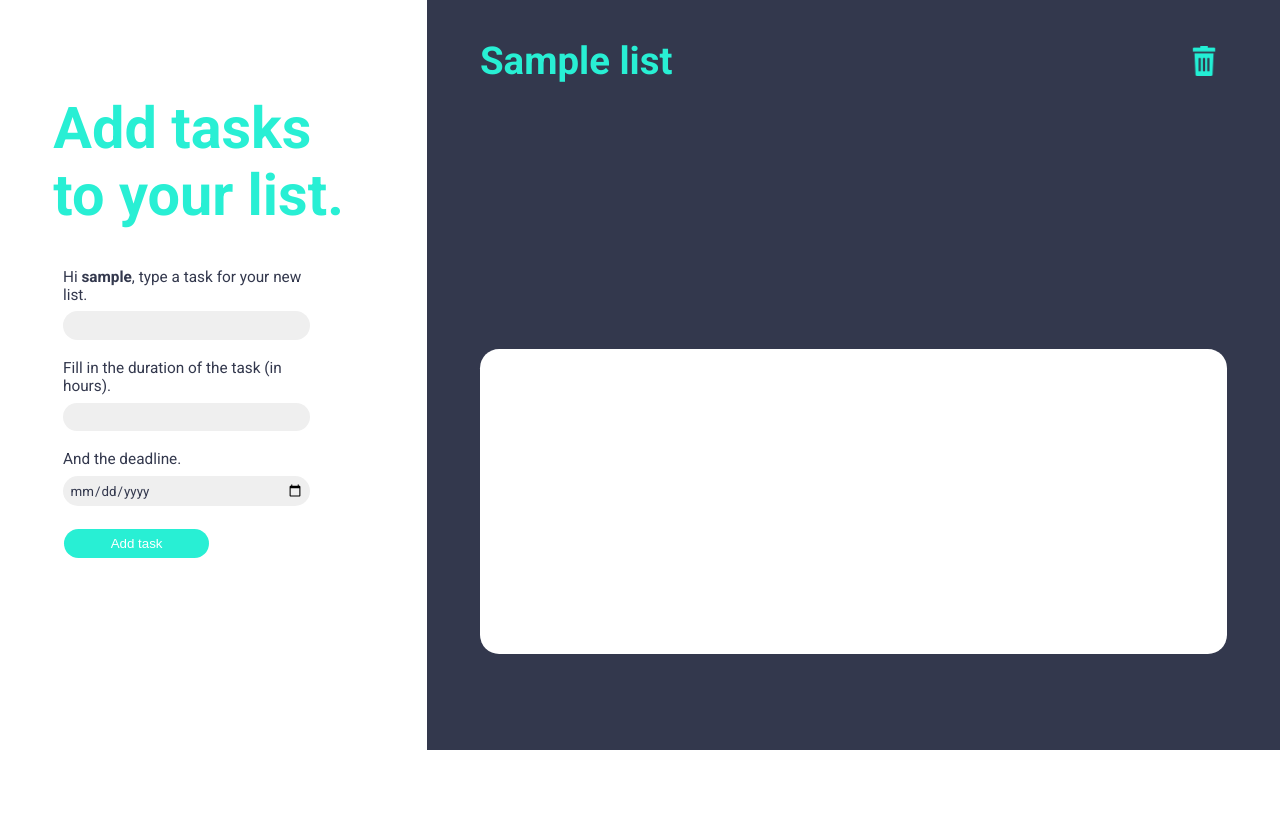
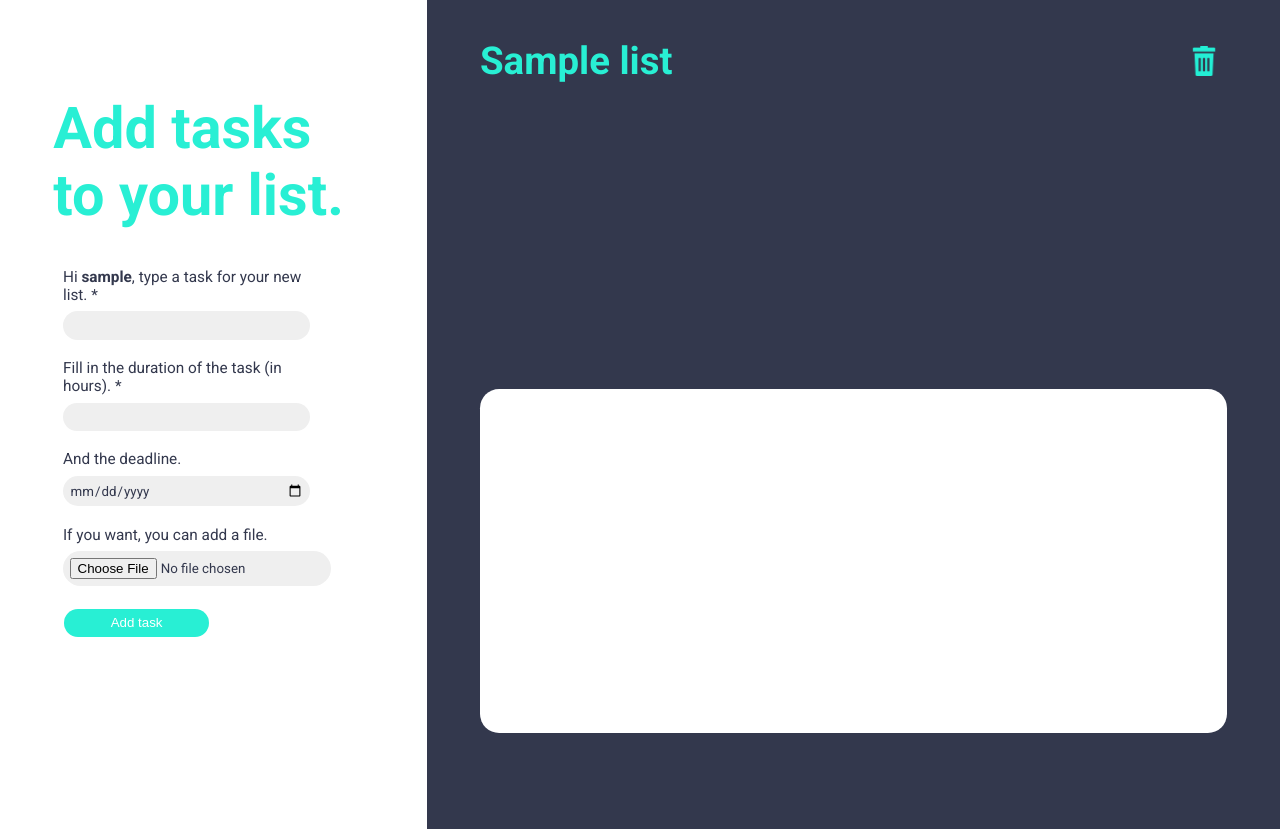
Before and after one commit to Florian962/nextask, a PHP site: page /nextask/php/list.php?list_id=1 in a window 1280 px wide. Shown: the part 87-916 px from the top of the page. Before the commit the page ends 837 px from the top, so only its background shows below. Run offline with PHP 8.4, Linux system fonts and the light colour scheme; the visitor is signed in with stand-in values (Sample User, id 1); tables that the repository leaves empty or names only in its code hold one stand-in row (values such as "Sample post").

Commit message:
Put img link in db en store img on pc

```diff
--- a/core/classes/comment.php
+++ b/core/classes/comment.php
@@ -30,6 +30,12 @@
                 echo '
                         <a href="#" class="task__block--status" data-task="'.$task->task_id.'">'.$task->taskStatus.'</a>
                         <a href="list.php?list_id='.$task->list_id.'" class="task__delete" data-task="'.$task->task_id.'"><img src="'.BASE_URL.'assets/images/bin.png" alt="bin" class="taskbin"></a>
+                        ';
+                        if(!empty($task->taskImage)) {
+                            echo '<img src="'.$task->taskImage.'" alt""></img>';
+                        }
+                echo '
+
                     </div>
                 ';
             }
--- a/core/classes/task.php
+++ b/core/classes/task.php
@@ -79,5 +79,32 @@
                 $stmt->execute();
            /* }*/
         }
+
+        public function uploadImage($file) {
+            $filename  = basename($file['name']);
+            $fileTmp   = $file['tmp_name'];
+            $fileSize  = $file['size'];
+            $fileError = $file['error'];
+
+            $ext       = explode('.', $filename);
+            $ext       = strtolower(end($ext));
+            $allowed_ext = array('jpg', 'jpg', 'pdf');
+
+            if(in_array($allowed_ext) === true) {
+                if($fileError === 0) {
+                    if($fileSize <= 209272152) {
+                        $fileRoot = '../users/' . $filename;
+                        move_uploaded_file($fileTmp, $fileRoot);
+                        return $fileRoot;
+                    }
+                    else {
+                        $GLOBALS['imageError'] = "The filesize is too big.";
+                    }
+                }
+            }
+            else {
+                $GLOBALS['imageError'] = "The extension is not allowed.";
+            }
+        }
     }
 ?>
--- a/php/list.php
+++ b/php/list.php
@@ -16,34 +16,46 @@
 
     if(isset($_POST['addtask'])) {
         $task = $getFromU->checkInput($_POST['tasktask']);
+        $taskImage = '';
         $task = ucfirst($task);
 
         $duration = $getFromU->checkInput($_POST['taskduration']);
         $deadline = $getFromU->checkInput($_POST['taskdeadline']);
+        //$taskImage    = $getFromU->checkInput($_POST['taskImage']);
         //var_dump($deadline);
-
+        //var_dump($getFromT->uploadImage($_FILES['taskImage']));
 
         if(!empty($task) AND !empty($duration)) {
             if(strlen($task) > 40) {
                 $taskerror = "The task is too long.";
             }
+
             else if(!empty($deadline)) {
                 if( strtotime($deadline) < time() ) {
                     $taskerror = "Fill in a deadline that's in the future!";
                 }
+
                 else {
-                    $getFromL->create('tasks', array('task' => $task, 'duration' => $duration , 'deadline' => $deadline, 'taskIn' => $list_id,'taskStatus' => 'TO DO','taskActive' => 1));
+                    if(!empty($_FILES['taskImage']['name'][0])) {
+                        $taskImage = $getFromT->uploadImage($_FILES['taskImage']);
+                    }
+                    $getFromL->create('tasks', array('task' => $task, 'duration' => $duration , 'deadline' => $deadline, `taskImage` => $taskImage,'taskIn' => $list_id,'taskStatus' => 'TO DO','taskActive' => 1));
                 }
             }
             else {
-                $getFromL->create('tasks', array('task' => $task, 'duration' => $duration , 'deadline' => $deadline, 'taskIn' => $list_id,'taskStatus' => 'TO DO', 'taskActive' => 1));
+                if(!empty($_FILES['taskImage']['name'][0])) {
+                    $taskImage = $getFromT->uploadImage($_FILES['taskImage']);
+                }
+                $getFromL->create('tasks', array('task' => $task, 'duration' => $duration , 'deadline' => $deadline, `taskImage` => $taskImage, 'taskIn' => $list_id,'taskStatus' => 'TO DO', 'taskActive' => 1));
             }
 
         }
         else {
             $taskerror = "You forgot to fill in the task or the duration. 😅";
         }
+
     }
+
 ?><!DOCTYPE html>
 <html lang="en">
 <head>
@@ -81,16 +93,21 @@
 
             <form autocomplete="off" method="post" class="addlist__form">
                 <div class="addlist__form--fields addlist__form--listtitle">
-                    <label for="listtitle">Hi <span class="fat-text"><?=$user->username ?></span>, type a task for your new list.</label>
+                    <label for="listtitle">Hi <span class="fat-text"><?=$user->username ?></span>, type a task for your new list. *</label>
                     <input type="text" id="listtitle" name="tasktask">
                 </div>
                 <div class="addlist__form--fields addlist__form--listtitle">
-                    <label for="listtitle">Fill in the duration of the task (in hours).</label>
+                    <label for="listtitle">Fill in the duration of the task (in hours). *</label>
                     <input class="input__duration" type="number" min="1" max="100" id="listtitle" name="taskduration">
                 </div>
                 <div class="addlist__form--fields addlist__form--listtitle">
                     <label for="taskdeadline">And the deadline.</label>
                     <input type="date" min="01-01-2018" id="taskdeadline" name="taskdeadline" class="mindate">
+                </div>
+
+                <div class="addlist__form--fields addlist__form--listtitle">
+                    <label for="taskImage">If you want, you can add a file.</label>
+                    <input type="file" id="taskImage" name="taskImage" class="taskImage">
                 </div>
 
                 <input class="addlist__form--submit" name="addtask" type="submit" value="Add task">
```
